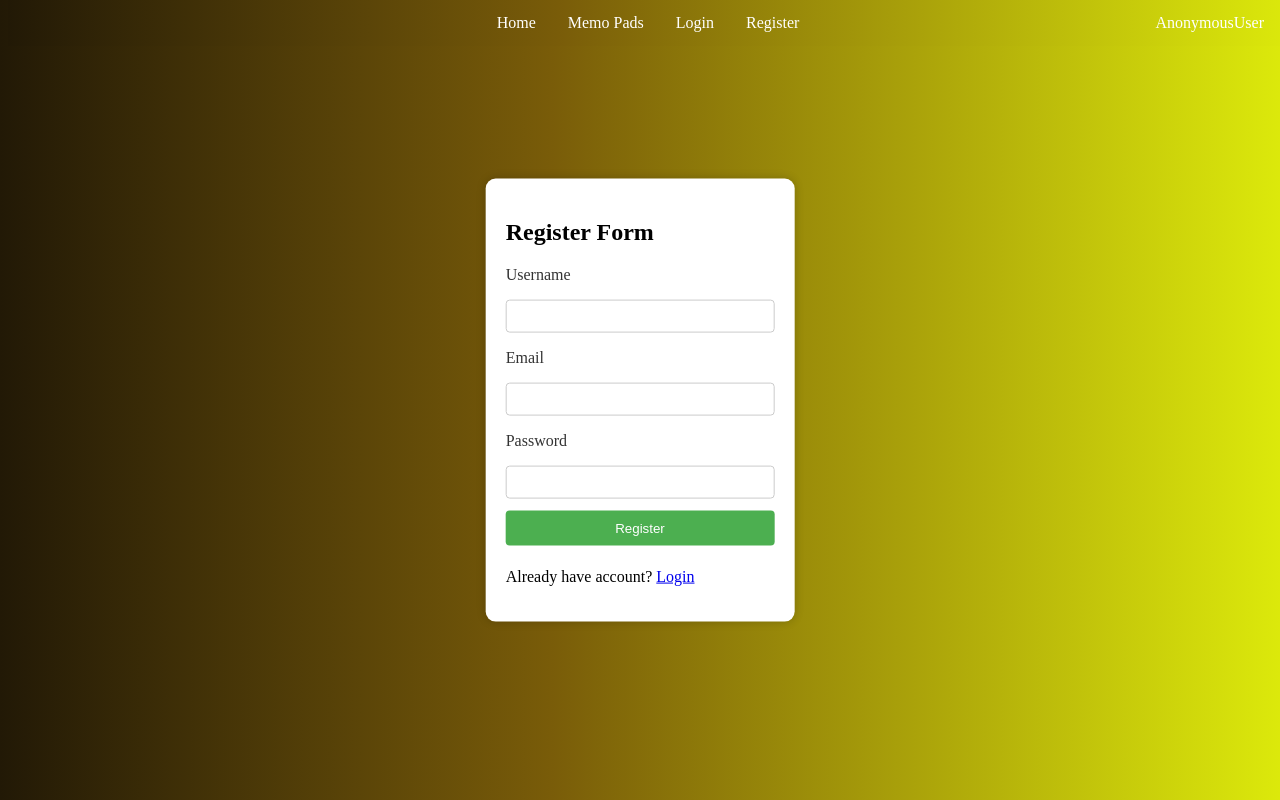
After one commit to LaskiKa/Memo-Pads, a Django app: template memo_pads_project/templates/register.html in a window 1280 px wide. The commit adds this page. Run offline with Django 5.2, Linux system fonts and the light colour scheme; the template is opened without the code that fills it, so the values that code supplies are empty.

Commit message:
Register form template, validation, db config. Memo-pads template cleaning

```diff
--- /dev/null
+++ b/memo_pads_project/memo_pads_app/static/form_validation.js
@@ -0,0 +1,48 @@
+const usernameInput = document.getElementById('user_name');
+const emailInput = document.getElementById('email');
+const passwordInput = document.getElementById('password');
+const pwdRequirements = document.getElementById('pwd-requirements');
+const lowercase = document.getElementById('lowercase');
+const uppercase = document.getElementById('uppercase');
+const number = document.getElementById('number');
+const length = document.getElementById('length');
+const registerButton = document.getElementById('register-button');
+
+usernameInput.addEventListener('input', validateUsername);
+emailInput.addEventListener('input', validateEmail);
+passwordInput.addEventListener('input', validatePassword);
+
+function validateUsername() {
+    const isValid = usernameInput.value.length >= 3;
+    usernameInput.style.backgroundColor = isValid ? 'green' : 'red';
+    validateRegisterButton();
+}
+
+function validateEmail() {
+    const emailRegex = /^[^\s@]+@[^\s@]+\.[^\s@]+$/;
+    const isValid = emailRegex.test(emailInput.value);
+    emailInput.style.backgroundColor = isValid ? 'green' : 'red';
+    validateRegisterButton();
+}
+
+function validatePassword() {
+    pwdRequirements.removeAttribute('hidden');
+    const password = passwordInput.value;
+
+    lowercase.style.color = /[a-z]/.test(password) ? 'green' : 'red';
+    uppercase.style.color = /[A-Z]/.test(password) ? 'green' : 'red';
+    number.style.color = /\d/.test(password) ? 'green' : 'red';
+    length.style.color = password.length >= 8 ? 'green' : 'red';
+    validateRegisterButton();
+}
+
+function validateRegisterButton() {
+    const isValidUsername = usernameInput.value.length >= 3;
+    const isValidEmail = /^[^\s@]+@[^\s@]+\.[^\s@]+$/.test(emailInput.value);
+    const isValidPassword = /[a-z]/.test(passwordInput.value) &&
+                            /[A-Z]/.test(passwordInput.value) &&
+                            /\d/.test(passwordInput.value) &&
+                            passwordInput.value.length >= 8;
+
+    registerButton.disabled = !(isValidUsername && isValidEmail && isValidPassword);
+}
--- a/memo_pads_project/memo_pads_app/static/style.css
+++ b/memo_pads_project/memo_pads_app/static/style.css
@@ -98,6 +98,8 @@ body {
     border-radius: 10px;
     cursor: pointer;
 }
+
+.RegisterBox,
 .LoginBox,
 .addMemoPadModalBox {
     display: none;
@@ -112,6 +114,7 @@ body {
     z-index: 1;
 }
 
+.RegisterBox,
 .LoginBox {
     display:flex;
 }
@@ -131,12 +134,14 @@ body {
     color: #555;
 }
 
+.RegisterForm,
 .addMemoPadForm,
-.LoginForm{
+.LoginForm {
     width: 100%;
 
 }
 
+.RegisterForm label,
 .LoginForm label,
 .addMemoPadForm label,
 .addMemoPadForm select{
@@ -145,6 +150,7 @@ body {
     color: #333;
 }
 
+.RegisterForm input,
 .LoginForm input,
 .addMemoPadForm input,
 .addMemoPadForm textarea,
@@ -157,6 +163,7 @@ body {
     border-radius: 4px;
 }
 
+.RegisterForm input[type="submit"],
 .LoginForm input[type="submit"],
 .addMemoPadForm input[type="submit"] {
     background-color: #4CAF50;
--- a/memo_pads_project/memo_pads_project/urls.py
+++ b/memo_pads_project/memo_pads_project/urls.py
@@ -16,13 +16,14 @@ Including another URLconf
 """
 from django.contrib import admin
 from django.urls import path, include
-from memo_pads_app.views import MainSite, MemoPadsView, LoginView, LogoutView, ShuffleView
+from memo_pads_app.views import MainSite, MemoPadsView, LoginView, LogoutView, ShuffleView, RegisterView
 
 urlpatterns = [
     path('admin/', admin.site.urls),
     path('login/', LoginView.as_view(), name='login'),
     path('logout/', LogoutView.as_view(), name='logout'),
-    path('main/', MainSite.as_view(), name='main'),
+    path('register/', RegisterView.as_view(), name='register'),
+    path('', MainSite.as_view(), name='main'),
     path('memopads/', MemoPadsView.as_view(), name='memopads'),
     path('shuffle/', ShuffleView.as_view(), name='shuffle'),
 ]
--- a/memo_pads_project/templates/base.html
+++ b/memo_pads_project/templates/base.html
@@ -20,6 +20,7 @@
     <a href="{% url 'logout' %}">Logout</a>
     {% else %}
     <a href="{% url 'login' %}">Login</a>
+    <a href="{% url 'register' %}">Register</a>
     {% endif %}
     <a class="user">{{user}}</a>
 </nav>
--- /dev/null
+++ b/memo_pads_project/templates/register.html
@@ -0,0 +1,57 @@
+{% extends "base.html" %}
+{% load static %}
+
+{% block body %}
+
+<div class="RegisterBox">
+    <div class="modal-content">
+        <form class="RegisterForm" method="post" id="register-form">
+            {% csrf_token %}
+
+
+            <h2 class="">Register Form</h2>
+            <label>Username</label>
+            <input type="text" name="user_name" id="user_name" required/>
+
+            <label>Email</label>
+
+            <input type="email" id="email" name="email" required/>
+            <label>Password</label>
+
+            <input type="password" id="password" name="password"/>
+
+            <div id="pwd-requirements" hidden="hidden">
+                <p>Password must contain the following:</p>
+                <p id="lowercase">A
+                    <b>lowercase</b> letter</p>
+                <p id="uppercase" >A <b>capital
+                    (uppercase)</b> letter</p>
+                <p id="number">A <b>number</b>
+                </p>
+                <p id="length" >Minimum <b>8
+                    characters</b></p>
+            </div>
+
+
+            {% if messages %}
+            {% for message in messages %}
+            <div class="alert alert-danger" role="alert">{{message}}</div>
+            {% endfor %}
+            {% endif %}
+
+
+            <input type="submit" value="Register" id="register-button">
+
+            <div>
+                <p class="mb-0">Already have account? <a href="{% url 'login' %}"
+                                                         class="text-white-50 fw-bold">Login</a>
+                </p>
+            </div>
+
+        </form>
+    </div>
+</div>
+
+<script src="{% static 'form_validation.js' %}"></script>
+
+{% endblock %}
```
Also changed, not shown: memo_pads_project/memo_pads_app/views.py (+24 -1 lines), memo_pads_project/templates/memo-pads.html (+6 -1 lines).
